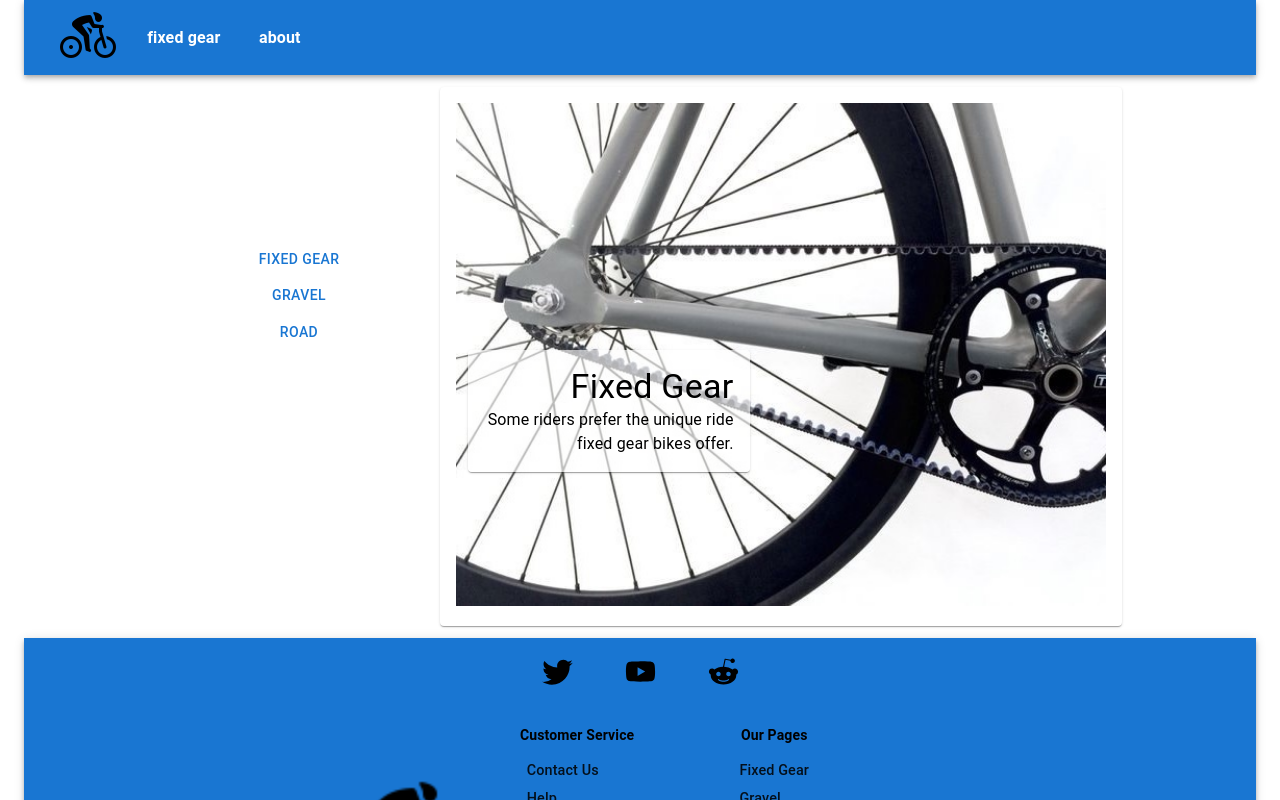
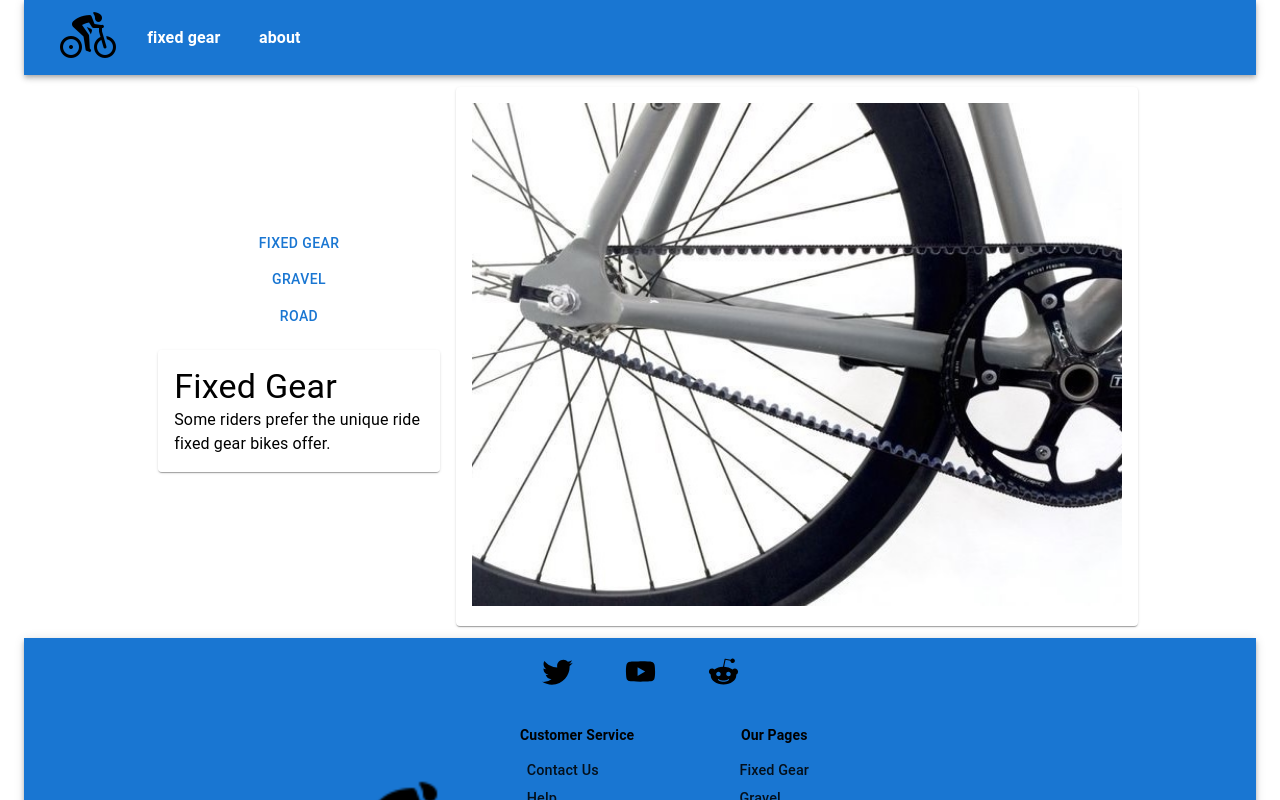
Before and after one commit to samouchka1/coolbikes, a React (Create React App) app: page /about in a window 1280 px wide. Shown: the top 800 px of the page. Built offline with nearby package versions, Linux system fonts and the light colour scheme.

Commit message:
styles edit

```diff
--- a/src/components/About.js
+++ b/src/components/About.js
@@ -45,7 +45,7 @@ const About = () => {
     <Container maxWidth={false}>
       {/* <Toolbar sx={{height: 75}} /> */}
       <Box sx={{display: 'flex', alignItems: 'center', justifyContent: 'center'}}>
-        <Box sx={{width: '22vw'}}>
+        <Box sx={{width: '22vw', margin: '1rem'}}>
           <Box sx={{display: 'flex', flexDirection: 'column',
           alignItems: 'center', backgroundColor: 'background.default',
           margin: '0',
@@ -54,7 +54,12 @@ const About = () => {
               <Button onClick={()=>setSection(setB)}>Gravel</Button>
               <Button onClick={()=>setSection(setC)}>Road</Button>
           </Box>
-          <Box sx={{position:'relative', left: '110%'}}>
+          <Box
+            sx={{
+              position:'relative',
+              // left: '110%'
+            }}
+          >
             {/* <CSSTransition
               in={section}
               nodeRef={nodeRef}
@@ -62,11 +67,12 @@ const About = () => {
               // className="slide-from-left"
             > */}
               <Paper sx={{
-                textAlign: 'right',
+                textAlign: 'left',
                 color: 'common.black',
                 fontWeight: '800',
                 backgroundColor: '#ffffffa0', //bgcolor
-                padding: '1rem'
+                padding: '1rem',
+                margin: '1rem 0'
               }}>
                 <Typography variant="h4">{title}</Typography>
                 <Typography>{text}</Typography>
--- a/src/components/FixedGear.js
+++ b/src/components/FixedGear.js
@@ -23,7 +23,7 @@ const fixedGearBikes = [
   },
   {
     name: 'fixedgearnice.jpg',
-    info: 'Beutiful color on frame, this bike is a dream to ride.',
+    info: 'Beautiful color on frame, this bike is a dream to ride.',
   },
   {
     name: 'fixedspecial.jpg',
```
